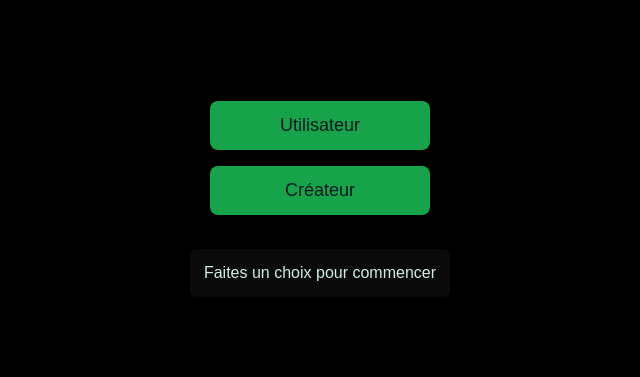
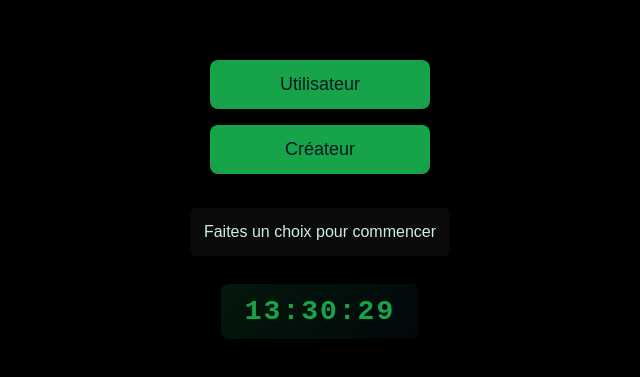
Before and after one commit to malikkaraoui/NOMADES_WEB_PROGRAMMER, a plain HTML site: page premier_choix.html in a window 1280 px wide. Shown: the part 201-578 px from the top of the page, without its empty margins (320-960 px from the left). Drawn offline with Linux system fonts and the light colour scheme.

Commit message:
Ajout horloge

```diff
--- a/premier_choix.html
+++ b/premier_choix.html
@@ -46,6 +46,18 @@
       max-width:420px;
       text-align:center;
     }
+    .clock {
+      margin-top:12px;
+      padding:12px 24px;
+      background: linear-gradient(135deg, rgba(22,163,74,0.15), rgba(5,25,35,0.3));
+      border-radius:8px;
+      color:#16a34a;
+      font-size:28px;
+      font-weight:700;
+      font-family: 'Courier New', monospace;
+      letter-spacing:2px;
+      box-shadow: 0 4px 12px rgba(0,0,0,0.3);
+    }
   </style>
 </head>
 <body>
@@ -55,6 +67,9 @@
     <button class="choice" data-action="créateur" type="button" aria-label="Choisir Créateur">Créateur</button>
 
     <div class="message" id="message" role="status" aria-live="polite">Faites un choix pour commencer</div>
+
+    <!-- Horloge en temps réel -->
+    <div class="clock" id="clock" aria-label="Horloge en temps réel">--:--:--</div>
 
     <!-- Vues conditionnelles : user store et creator form -->
     <div id="user-store" style="display:none; margin-top:24px; width:100%; max-width:960px;">
@@ -142,6 +157,26 @@
           document.documentElement.classList.add('reduced-motion');
         }
       }catch(e){}
+
+      /*
+       * Horloge en temps réel
+       * Met à jour l'affichage toutes les secondes avec HH:MM:SS
+       */
+      function updateClock() {
+        var clockEl = document.getElementById('clock');
+        if (!clockEl) return;
+
+        var now = new Date();
+        var hours = String(now.getHours()).padStart(2, '0');
+        var minutes = String(now.getMinutes()).padStart(2, '0');
+        var seconds = String(now.getSeconds()).padStart(2, '0');
+
+        clockEl.textContent = hours + ':' + minutes + ':' + seconds;
+      }
+
+      // Lancer l'horloge immédiatement et la mettre à jour chaque seconde
+      updateClock();
+      setInterval(updateClock, 1000);
 
       /*
        * Marketplace rendering (minimaliste) :
```
Also changed, not shown: 1 other file.
